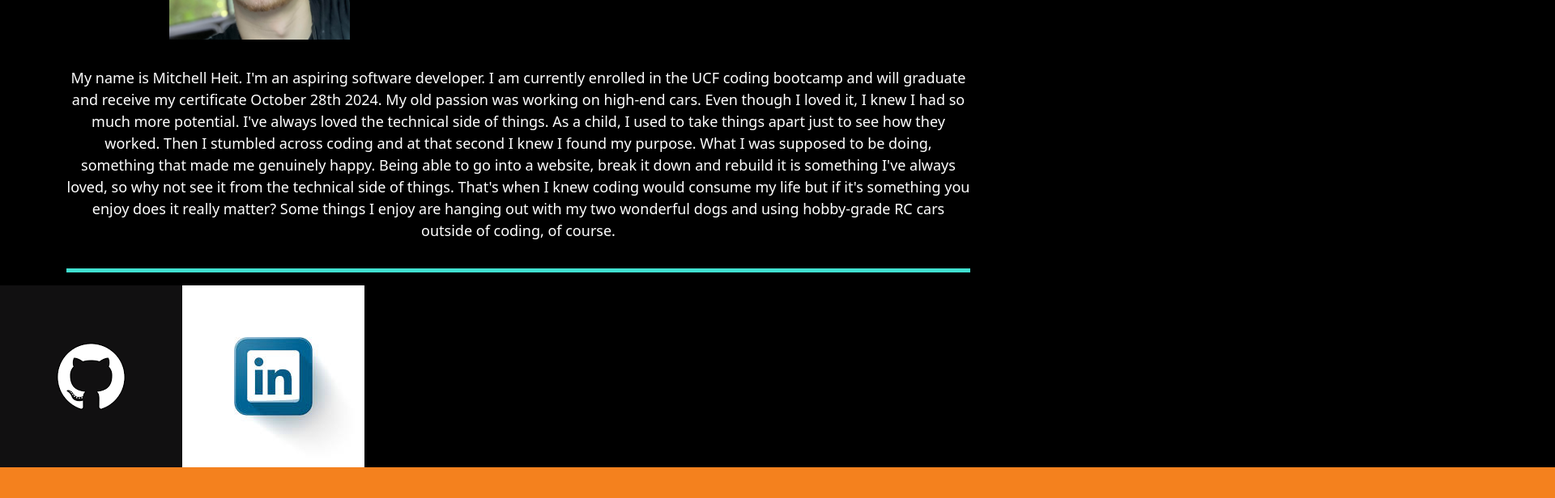
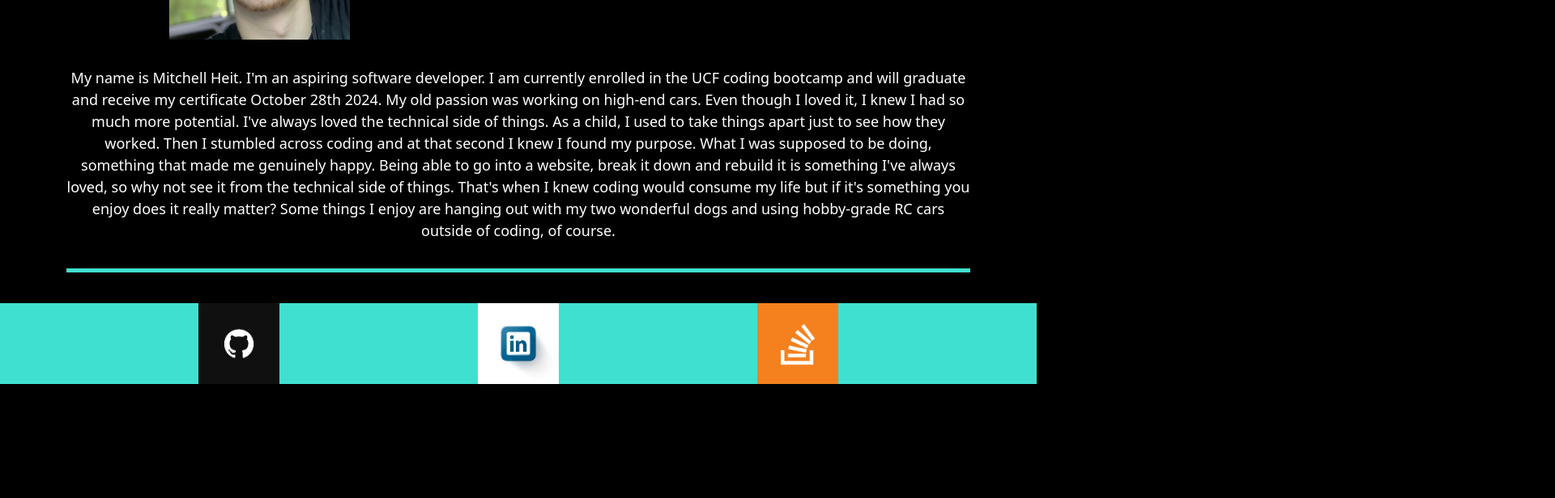
Before and after one commit to Mitchell-610/New-Portfolio, a React (Vite) app: page / in a window 1280 px wide. Shown: the part 392-1008 px from the top of the page at 81% size, 1920 px wide, since content can reach past the window. After the commit the page ends 867 px from the top, so only its background shows below. Built offline with nearby package versions, Linux system fonts and the light colour scheme.

Commit message:
Footer CSS applied.

```diff
--- a/src/components/cards/Footer.css
+++ b/src/components/cards/Footer.css
@@ -0,0 +1,13 @@
+
+footer {
+    display: flex;
+    background-color: turquoise;
+    color: white;
+    justify-content: space-evenly;
+    margin-top: 3%;
+  }
+
+  footer img {
+    width: 100px;
+
+  }
```
